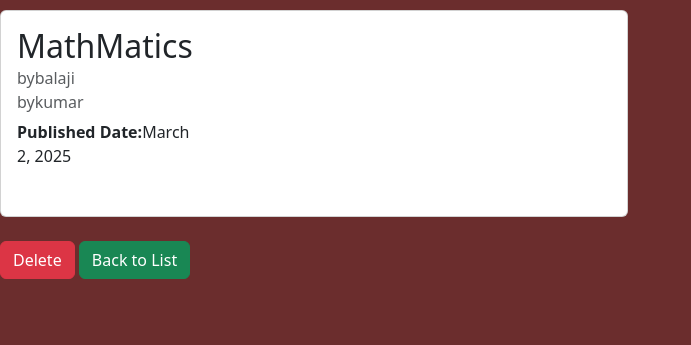
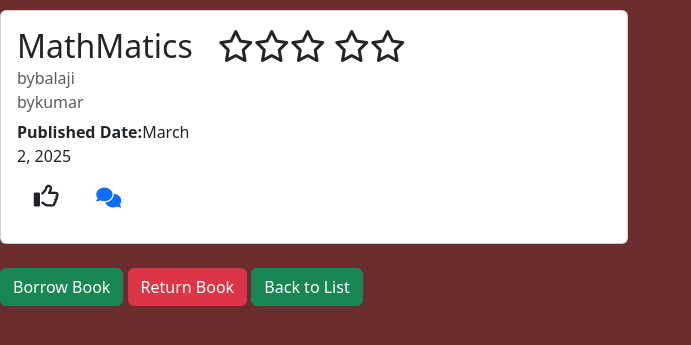
Before and after one commit to SwetTrivedi/librarymanagmentsystem, a Django app: page /bookdetail/15/ in a window 1280 px wide. Shown: the part 56-401 px from the top of the page, without its empty margins (0-691 px from the left). Run offline with Django 5.2, Linux system fonts and the light colour scheme; data comes from the database, SQL or seed files in the repository; both versions use the stored data as it was after the commit; some libraries are stand-ins or nearby versions.

Commit message:
using icon

```diff
--- a/library/admin.py
+++ b/library/admin.py
@@ -1,7 +1,7 @@
 from django.contrib import admin
 from .models import Author
 # Register your models here.
-from .models import Book
+from .models import Book ,Feedback
 
 @admin.register(Author)
 class AuthorAdmin(admin.ModelAdmin):
@@ -10,3 +10,7 @@ class AuthorAdmin(admin.ModelAdmin):
 @admin.register(Book)
 class BookAdmin(admin.ModelAdmin):
     list_display=['id','book_name','publish_year','written_by']
+
+@admin.register(Feedback)
+class FeedbackAdmin(admin.ModelAdmin):
+    list_display=['comment']
--- a/library/models.py
+++ b/library/models.py
@@ -12,3 +12,6 @@ class Book(models.Model):
     publish_year=models.DateField()
     def written_by(self):
         return "  , ".join([str(p) for p in self.authors.all()])
+
+class Feedback(models.Model):
+    comment=models.CharField(max_length=200)
--- a/library/templates/admindashboard.html
+++ b/library/templates/admindashboard.html
@@ -5,5 +5,6 @@
 <div class='col-sm-12' style="margin-top:100px;">
 <h1 style="color:white;"><i>Welcome Admin</i></h1><br>
 <a href="{% url 'booklist' %}"><input type="submit" value="View Details" style="margin:20px;" class='btn btn-primary'></a>
+<a href="{% url 'addbook' %}"><input type="submit" value="AddBook" style="margin:20px;" class='btn btn-primary'></a>
 </div>
 {% endblock content %}
--- a/library/templates/base.html
+++ b/library/templates/base.html
@@ -6,6 +6,8 @@
     <meta name="viewport" content="width=device-width, initial-scale=1.0">
     <link rel="stylesheet" href="{% static 'css/bootstrap.min.css' %}">
     <link rel="stylesheet" href="{% static 'css/style.css' %}">
+    <link rel="stylesheet" href="https://cdnjs.cloudflare.com/ajax/libs/font-awesome/6.5.1/css/all.min.css">
+
     <title>MiniLibrary</title>
 </head>
 <body>
--- a/library/templates/bookdetails.html
+++ b/library/templates/bookdetails.html
@@ -4,20 +4,39 @@
 <div class="col-sm-6" style='margin-top:10px;'>
 <div class="card">
     <div class="card-body">
-        <h2 class="card-title">{{book.book_name}}</h2>
+        <h2 class="card-title">{{book.book_name}}&nbsp;&nbsp;&nbsp;<i class="fa-regular fa-star"><i class="fa-regular fa-star"><i class="fa-regular fa-star">
+            <i class="fa-regular fa-star"><i class="fa-regular fa-star"></i></i></i></i></i></h2>
         {% for auth in book.authors.all %}
             <h6 class="card-subtitle mb-2 text-muted">by{{auth.author_name}}</h6>
         {% endfor %}
 
         <div class="row mb-3">
             <div class="col-md-4">
-                <p><strong>Published Date:</strong>{{book.publish_year}}</p>
+                <p><strong>Published Date:</strong>{{book.publish_year}}</p>&nbsp;&nbsp;&nbsp;&nbsp;<i class="fa-regular fa-thumbs-up" style="font-size:25px;">
+                    &nbsp;&nbsp;&nbsp;&nbsp;
+                    <a href="{% url 'comment' %}"><i class="fa-solid fa-comments" style="font-size:20px;"></i></a></i>
             </div>
         </div>
     </div>
 </div>
 <div class="mt-4">
-    <a href="{% url 'deletebook' book.pk %}" class="btn btn-danger">Delete</a>
+    {% if perms.library.delete_book %}
+        <form action="{% url 'deletebook' book.pk %}" method='post' class="d-inline">
+            {% csrf_token %}
+            <input type="submit" class="btn btn-danger" value="Delete">
+        </form>
+    {% endif %}
+
+    {% if perms.library.edit_book %}
+    <form action="{% url 'editbook' book.pk %}"  class="d-inline">
+        {% csrf_token %}
+        <input type="submit" class="btn btn-danger" value="Edit">
+    </form>
+    {% else %}
+        <a href="{% url 'booklist' %}" class="btn btn-success">Borrow Book</a>
+        <a href="{% url 'booklist' %}" class="btn btn-danger">Return Book</a>
+    {% endif %}
+
     <a href="{% url 'booklist' %}" class="btn btn-success">Back to List</a>
 </div>
 </div>
--- a/library/templates/dashboard.html
+++ b/library/templates/dashboard.html
@@ -8,4 +8,10 @@
 {% endfor %}
 {% endif %}
 </div>
+<div class="col-sm-12" style="margin:50px;">
+    {% csrf_token %}
+<h1><i>Welcome {{fullname}} To Our Library </i></h1><br>
+<a href="{% url 'booklist' %}"><input type="submit" class ="btn btn-primary"value="View Books"></a>
+</div>
+
 {% endblock content %}
--- a/library/views.py
+++ b/library/views.py
@@ -1,5 +1,5 @@
 from django.shortcuts import render, HttpResponseRedirect
-from . forms import Signupform , Loginform
+from . forms import Signupform , Loginform  ,  Addbook ,Comment
 from django.contrib.auth import authenticate,login,logout
 from django.contrib import messages
 from .models import Book
@@ -34,7 +34,10 @@ def userlogin(request):
                     messages.success(request,"Login Sucessfully !!")
                     if  user.is_superuser:
                         return HttpResponseRedirect('/admindashboard/')
-                    return HttpResponseRedirect('/dashboard/')
+                    else:
+                        books=Book.objects.all().order_by('id')
+                        return render(request,'dashboard.html',{'books':books})
+
         else:
             form=Loginform()
         return render (request,'login.html',{'form':form})
@@ -48,7 +51,9 @@ def admindashboard(request):
 
 
 def userdashboard(request):
-    return render(request,'dashboard.html')
+    user=request.user
+    full_name=user.get_full_name()
+    return render(request,'dashboard.html',{'fullname':full_name})
 
 def userlogout(request):
     logout(request)
@@ -70,12 +75,43 @@ def book_search(request):
 
 
 def book_list(request):
-    books=Book.objects.all().order_by('id')
-    return render(request,'booklist.html',{'books':books})
+        books=Book.objects.all().order_by('id')
+        return render(request,'booklist.html',{'books':books})
 
 def viewbooks(request,pk):
     book=Book.objects.get(pk=pk)
     return render(request,'bookdetails.html',{'book':book})
+
+
+def addbook(request):
+    if request.user.is_authenticated:
+        if request.method=='POST':
+            form=Addbook(request.POST)
+            if form.is_valid():
+                book=form.save(commit=False)
+                book.save()
+                book.authors.set(form.cleaned_data['authors'])
+                form= Addbook()
+
+        else:
+            form= Addbook()
+        return render(request,'addnewbook.html',{'forms':form})
+
+
+def updatebook(request,id):
+    if request.user.is_authenticated:
+        if request.method=="POST":
+            pi=Book.objects.get(pk=id)
+            form=Addbook(request.POST,instance=pi)
+            if form.is_valid():
+                book=form.save(commit=False)
+                book.save()
+                book.authors.set(form.cleaned_data['authors'])
+                form=Addbook
+        else:
+            pi=Book.objects.get(pk=id)
+            form=Addbook(instance=pi)
+        return render(request,'update.html',{'form':form})
 
 
 def deletebook(request,pk):
@@ -86,3 +122,17 @@ def deletebook(request,pk):
 
 def feedback_page(request):
     return render(request,'feedback.html')
+
+
+
+
+def addcomment(request):
+    if request.user.is_authenticated:
+        if request.method=='POST':
+            form=Comment(request.POST)
+            if form.is_valid():
+                form.save()
+                form=Comment()
+        else:
+            form=Comment()
+        return render(request,'comment.html',{'form':form})
--- a/librarymanagementsystem/urls.py
+++ b/librarymanagementsystem/urls.py
@@ -28,6 +28,9 @@ urlpatterns = [
     path('search/',views.book_search,name="searchbook"),
     path('booklist/',views.book_list,name="booklist"),
     path('bookdetail/<int:pk>/',views.viewbooks,name='viewsbook'),
+    path('addingnewbook',views.addbook,name='addbook'),
+    path('editbook/<int:id>/',views.updatebook,name='editbook'),
     path('bookdelete/<int:pk>/',views.deletebook,name='deletebook'),
     path('feedback',views.feedback_page,name='feedback'),
+    path('comments/',views.addcomment,name='comment'),
 ]
```
Also changed, not shown: library/forms.py (+43 -1 lines), library/templates/addnewbook.html (added, +13 -0 lines), library/templates/booklist.html (+10 -2 lines), library/templates/comment.html (added, +11 -0 lines), library/templates/update.html (added, +12 -0 lines), db.sqlite3, library/migrations/0003_feedback.py (added), library/migrations/0004_alter_feedback_comment.py (added).
